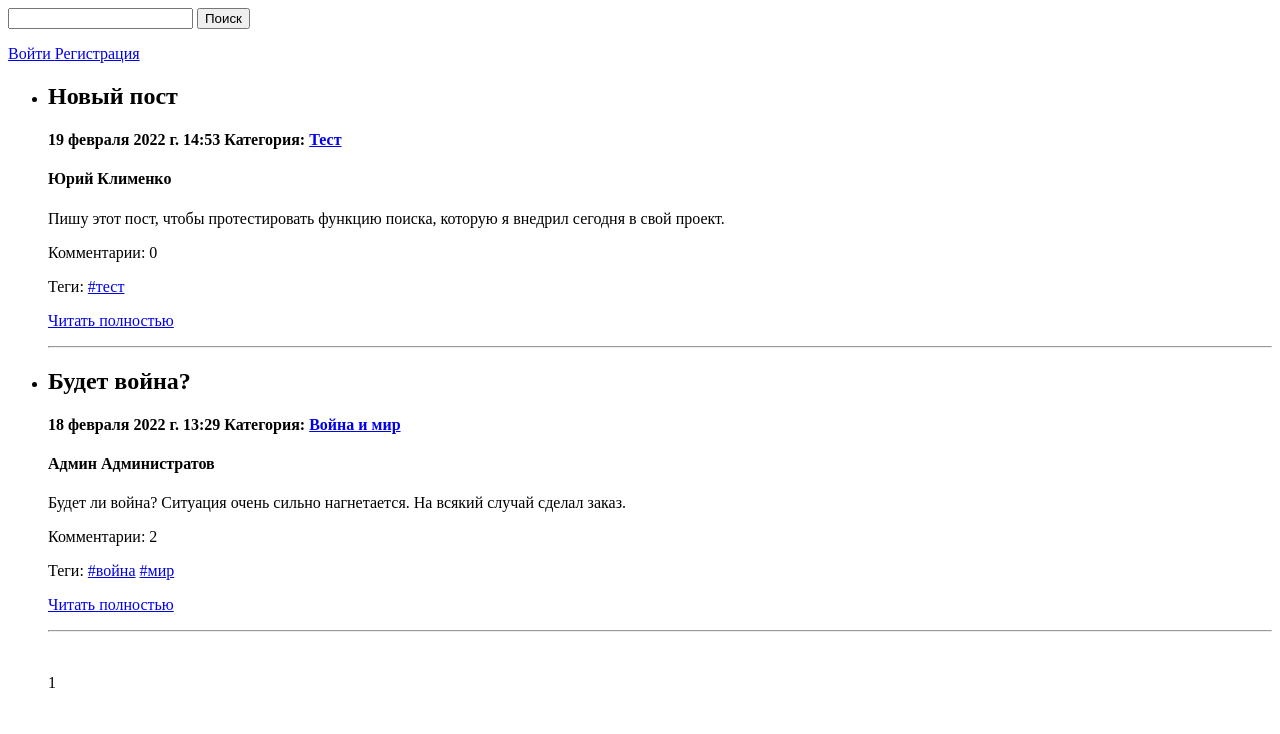
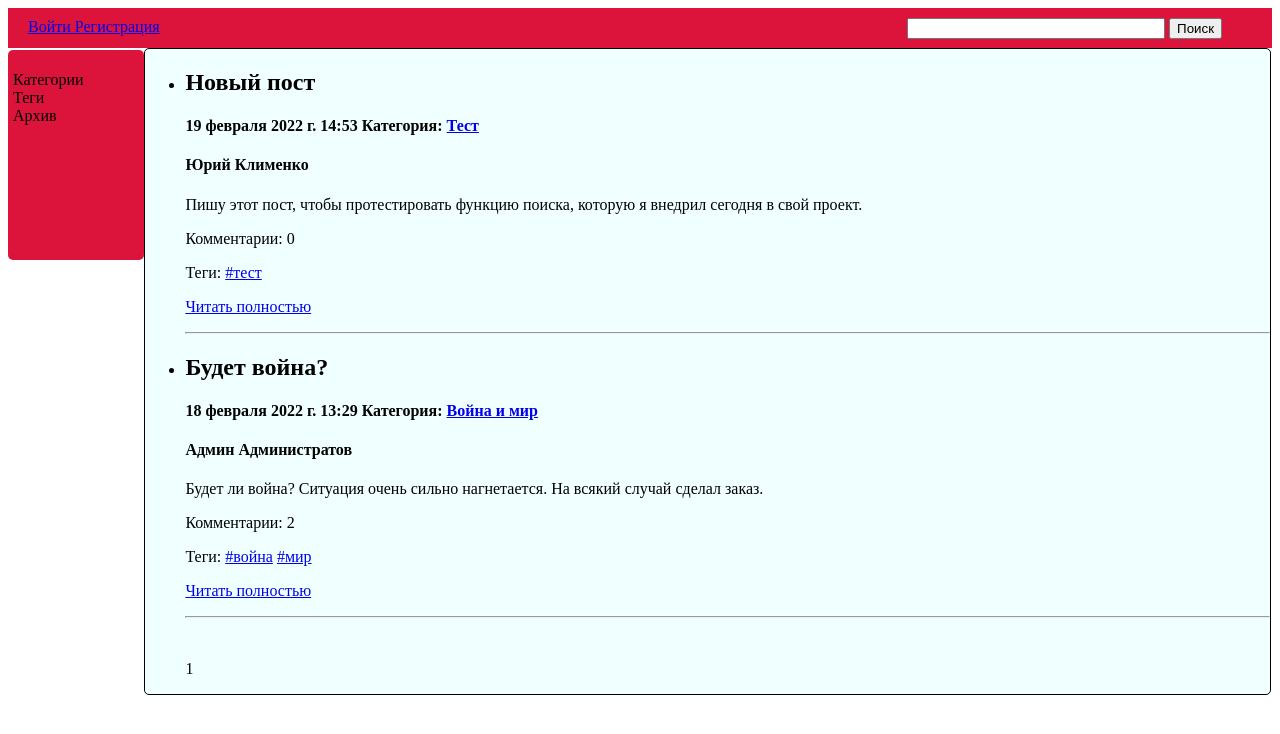
Before and after one commit to YYKlimenko/Blog, a Django app: page / in a window 1280 px wide. Shown: the top 734 px of the page. Run offline with Django 4.2, Linux system fonts and the light colour scheme; data comes from the database, SQL or seed files in the repository; both versions use the stored data as it was after the commit.

Commit message:
Добавлено CSS оформление, выделен base шаблон

```diff
--- /dev/null
+++ b/blog/static/blog/css/styles.css
@@ -0,0 +1,53 @@
+#page {
+    width: 100%;
+    margin-left: 0px;
+
+}
+#header {
+    box-sizing : border-box;
+    width: 100%;
+    height: 40px;
+    background-color: #DC143C;
+    padding-top: 10px;
+    padding-left: 20px;
+
+}
+
+#header form {
+    float: right;
+    margin-bottom: 7px;
+    padding-right: 50px;
+}
+
+#header input {
+    width: 250px;
+}
+
+
+
+
+#sidebar>ul {
+    list-style: none;
+    padding-left:0px;
+}
+#sidebar {
+    background-color: #DC143C;
+    height:200px;
+    width:10%;
+    float:left;
+    padding:5px;
+    margin-top:2px;
+    border-style: solid;
+    border-width: 0px;
+    border-radius: 5px;
+}
+#content {
+    background-color:#F0FFFF;
+    width:89%;
+    float: left;
+    padding:0px;
+    border-style: solid;
+    border-width: 1px;
+    border-radius: 5px;
+    margin-right:0px;
+}
--- /dev/null
+++ b/blog/templates/blog/base.html
@@ -0,0 +1,45 @@
+{% load static %}
+<!DOCTYPE html>
+<html>
+<head>
+    <meta charset="UTF-8">
+    <meta name="description" content=" {% block metacontent %} {% endblock metacontent %}">
+    <meta name="author" content="Yuri Klimenko">
+    <meta name="robots" content="index">
+
+    <title> {% block title %} {% endblock title %}  </title>
+    <link href="{% static 'blog/css/styles.css' %}" rel="stylesheet">
+
+</head>
+<body>
+    <div id="page">
+        <div id ='header'>
+            <form method="post" action="{% url 'blog:search' %}">
+                {{ form.text }}
+                {% csrf_token %}
+                <button type="submit">Поиск</button>
+            </form>
+            {% if request.user.is_authenticated %}
+            {{ user.username }} <a href="{% url 'logout' %}">Выйти</a>
+            {% else %}
+            <a href="{% url 'login' %}"> Войти </a><a href="{% url 'register' %}"> Регистрация </a>
+            {% endif %}
+        </div>
+        <div id="sidebar">
+            <ul>
+                <li>Категории</li>
+                 <li>Теги</li>
+                 <li>Архив</li>
+            </ul>
+        </div>
+        <div id="content"> {% block content %} {% endblock %}
+        </div>
+
+
+
+
+
+    </div>
+
+</body>
+</html>
--- a/blog/templates/blog/index.html
+++ b/blog/templates/blog/index.html
@@ -1,24 +1,9 @@
-<!DOCTYPE html>
-<html>
-<head>
-    <title>Блог — Главная страница</title>
-</head>
-<body>
+{% extends 'blog/base.html' %}
+
+{% block title %} Блог — Главная страница {% endblock %}
 
 
-<form method="post" action="{% url 'blog:search' %}">
-    {{ form.text }}
-    {% csrf_token %}
-   <button type="submit">Поиск</button>
-</form>
-
-{% if request.user.is_authenticated %}
-<p> {{ user.username }} <a href="{% url 'logout' %}">Выйти</a> </p>
-{% else %}
-<p> <a href="{% url 'login' %}"> Войти </a><a href="{% url 'register' %}"> Регистрация </a></p>
-{% endif %}
-
-
+{% block content %}
 <ul>
     {% for post in posts %}
     <li>
@@ -47,5 +32,4 @@
     {% endfor %}
 
 </ul>
-</body>
-</html>
+{% endblock %}
--- a/blog/templates/blog/login.html
+++ b/blog/templates/blog/login.html
@@ -8,7 +8,7 @@
 <body>
 <p> Войти:  </p>
 <hr>
-<form method="post" action="{% url 'blog:index' %}">
+<form method="post">
     {{ form.as_p }}
     {% csrf_token %}
     <p> <button type="submit">Войти</button> </p>
--- a/project1/settings.py
+++ b/project1/settings.py
@@ -127,7 +127,9 @@ INTERNAL_IPS = [
 # https://docs.djangoproject.com/en/4.0/howto/static-files/
 
 
-STATIC_URL = 'static/'
+STATIC_URL = '/static/'
+STATIC_ROOT = os.path.join(BASE_DIR, 'static')
+STATICFILES_DIRS = []
 
 MEDIA_ROOT = os.path.join(BASE_DIR, 'media')
 MEDIA_URL ='/media/'
--- a/user/views.py
+++ b/user/views.py
@@ -23,7 +23,7 @@ class RegisterUser(CreateView):
 class LoginUser(LoginView):
     form_class = AuthenticationForm
     template_name = 'blog/login.html'
-    success_url = 'blog:index'
+
 
     def get_success_url(self):
         return reverse_lazy('blog:index')
@@ -31,4 +31,4 @@ class LoginUser(LoginView):
 
 def logout_user(request):
     logout(request)
-    return redirect('index')
+    return redirect('blog:index')
```
Also changed, not shown: README.md (added), blog/views.py (line endings or trailing spaces), db.sqlite3.
